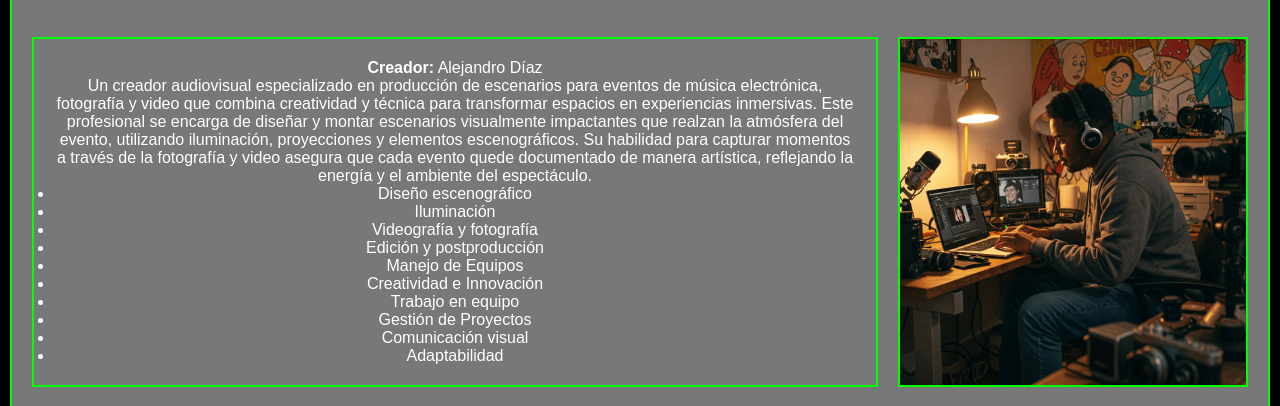
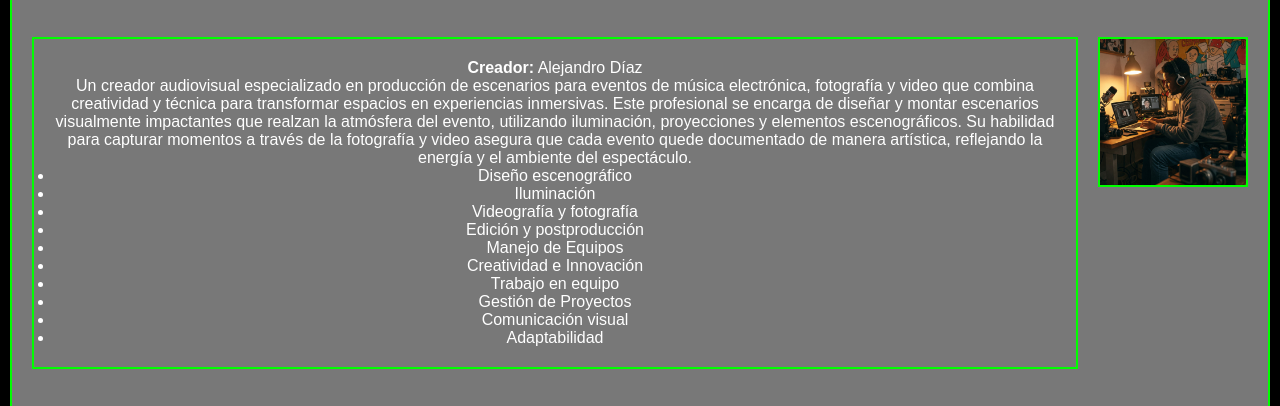
Before and after one commit to audiovisual1234/audiovisual1234, a plain HTML site: page audiovisual.html in a window 1280 px wide. Shown: the part 279-685 px from the top of the page. Drawn offline with nearby package versions, Linux system fonts and the light colour scheme.

Commit message:
Update audiovisual.css

```diff
--- a/audiovisual.css
+++ b/audiovisual.css
@@ -211,8 +211,8 @@ body {
 }
 
 .foto  img{
-  width: 300;
-  height: 350px;
+  width: 100;
+  height: 150px;
   flex: 1;
   background-color: #eee;
   border: 2px solid #00FF00;
```
